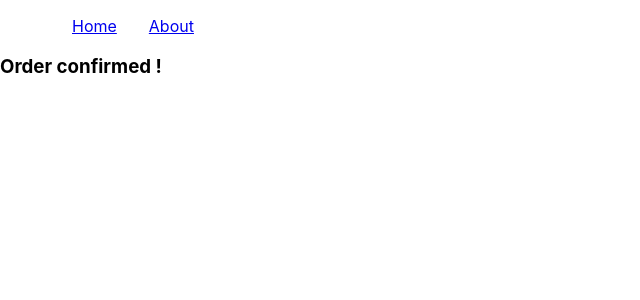
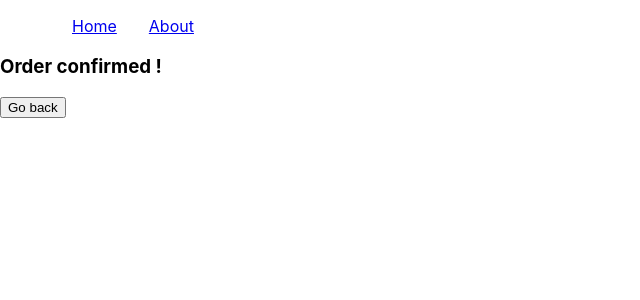
Before and after one commit to aariffulalam/react-router-demo, a React (Create React App) app: page /ordersummary in a window 1280 px wide. Shown: the top 300 px of the page, without its empty margins (0-640 px from the left). Built offline with nearby package versions, Linux system fonts and the light colour scheme.

Commit message:
navigation applied for to go to the previous page.

```diff
--- a/src/component/Home.js
+++ b/src/component/Home.js
@@ -4,8 +4,9 @@ function Home(){
     const navigate =  useNavigate()
     return (
         <>
-        <h3>Home Page</h3>
-        <button onClick={()=>{navigate('ordersummary')}}>Order Now</button>
+            <h3>Home Page</h3>
+            <button onClick={()=>{navigate('ordersummary', {replace:true})}}>Order Now</button>
+            {/* this replace will be remove the history if we will navigate to other page and wants to come back to this page this will not be come we will go to the google root page. */}
         </>
     )
 }
--- a/src/component/OrderSummary.js
+++ b/src/component/OrderSummary.js
@@ -1,6 +1,14 @@
+import { useNavigate } from "react-router-dom";
+
 function OrderSummary(){
+    const navigate = useNavigate()
     return (
-        <h3>Order confirmed !</h3>
+        <>
+            <h3>Order confirmed !</h3>
+        <button onClick={()=>{navigate(-1)}}>Go back</button>
+        {/* this button will allow us to go back to the previous page. */}
+
+        </>
     )
 }
 
```
